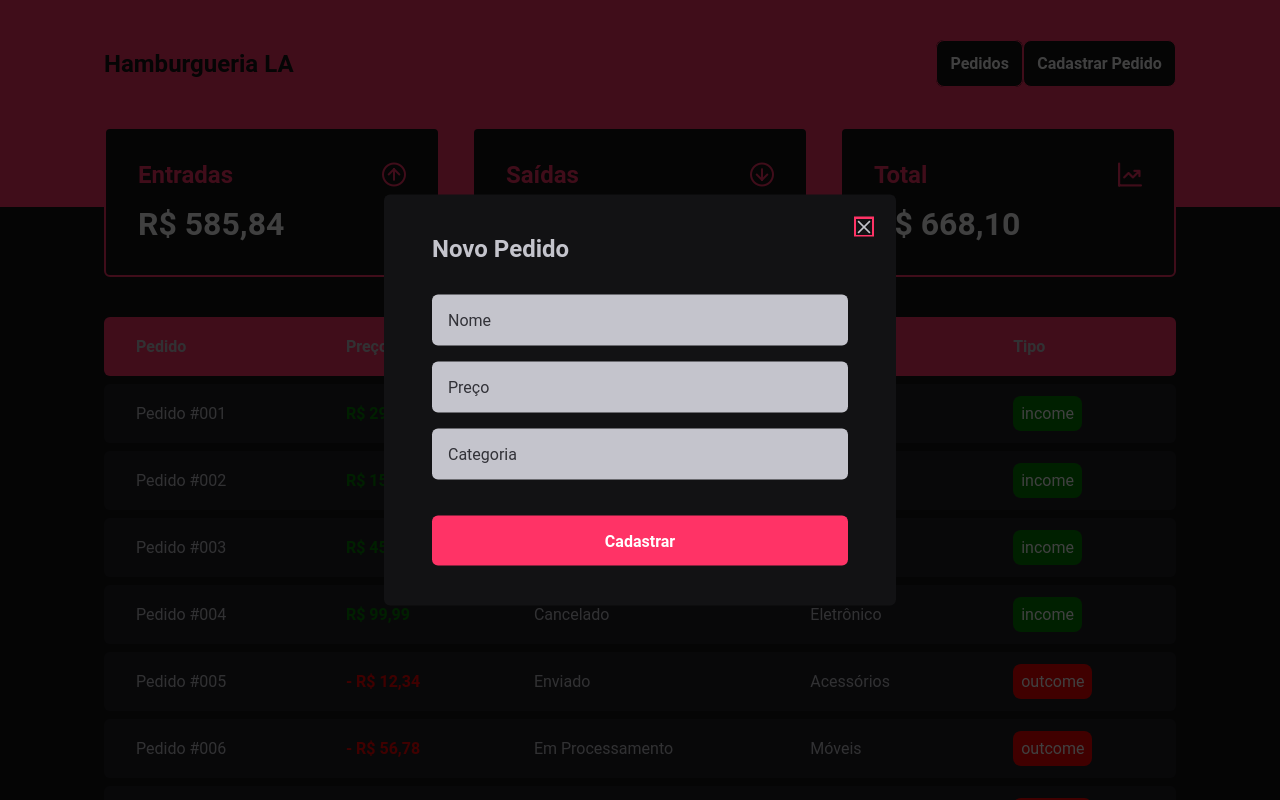
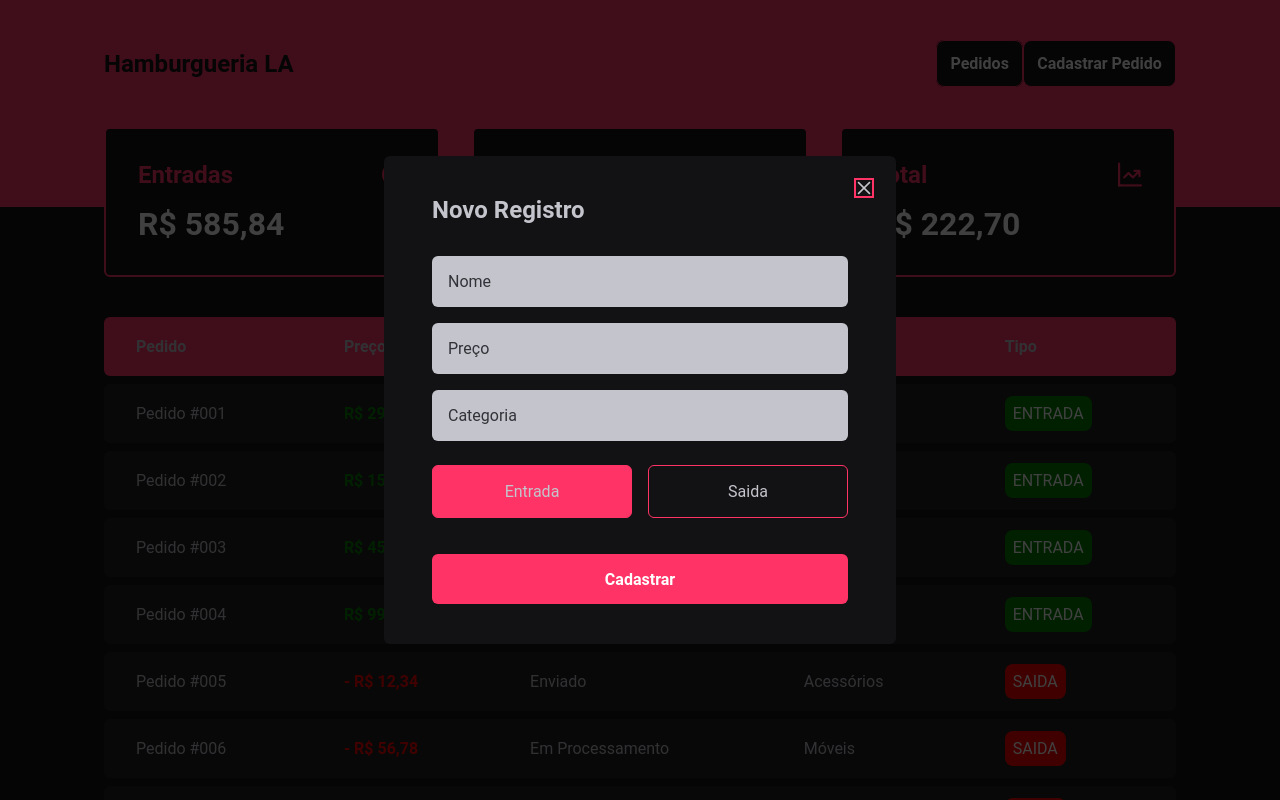
Before and after one commit to SvRafael/OrdersApp, a Vue app: page / in a window 1280 px wide. Both pictures are taken after a click on the button "Cadastrar Pedido". Shown: the top 800 px of the page. Built offline with nearby package versions, Linux system fonts and the light colour scheme; data requests are answered from the project's data file.

Commit message:
feat: css radio button

```diff
--- a/server.json
+++ b/server.json
@@ -1,24 +1,24 @@
 {
     "orders": [
-      { "order": "Pedido #001", "price": 29.99, "status": "Enviado", "category": "Eletrônico", "type": "income" },
-      { "order": "Pedido #002", "price": 15.49, "status": "Em Processamento", "category": "Roupas", "type": "income" },
-      { "order": "Pedido #003", "price": 45.00, "status": "Entregue", "category": "Livros", "type": "income" },
-      { "order": "Pedido #004", "price": 99.99, "status": "Cancelado", "category": "Eletrônico", "type": "income" },
-      { "order": "Pedido #005", "price": 12.34, "status": "Enviado", "category": "Acessórios", "type": "outcome" },
-      { "order": "Pedido #006", "price": 56.78, "status": "Em Processamento", "category": "Móveis", "type": "outcome" },
-      { "order": "Pedido #007", "price": 89.00, "status": "Entregue", "category": "Eletrônico", "type": "outcome" },
-      { "order": "Pedido #008", "price": 23.45, "status": "Enviado", "category": "Roupas", "type": "outcome" },
-      { "order": "Pedido #009", "price": 67.89, "status": "Em Processamento", "category": "Cosméticos", "type": "income" },
-      { "order": "Pedido #010", "price": 34.56, "status": "Entregue", "category": "Alimentos", "type": "income" },
-      { "order": "Pedido #011", "price": 29.99, "status": "Enviado", "category": "Eletrônico", "type": "income" },
-      { "order": "Pedido #012", "price": 15.49, "status": "Em Processamento", "category": "Roupas", "type": "income" },
-      { "order": "Pedido #013", "price": 45.00, "status": "Entregue", "category": "Livros", "type": "income" },
-      { "order": "Pedido #014", "price": 99.99, "status": "Cancelado", "category": "Eletrônico", "type": "income" },
-      { "order": "Pedido #005", "price": 12.34, "status": "Enviado", "category": "Acessórios", "type": "outcome" },
-      { "order": "Pedido #006", "price": 56.78, "status": "Em Processamento", "category": "Móveis", "type": "outcome" },
-      { "order": "Pedido #007", "price": 89.00, "status": "Entregue", "category": "Eletrônico", "type": "outcome" },
-      { "order": "Pedido #008", "price": 23.45, "status": "Enviado", "category": "Roupas", "type": "outcome" },
-      { "order": "Pedido #009", "price": 67.89, "status": "Em Processamento", "category": "Cosméticos", "type": "income" },
-      { "order": "Pedido #010", "price": 34.56, "status": "Entregue", "category": "Alimentos", "type": "income" }
+      { "order": "Pedido #001", "price": 29.99, "status": "Enviado", "category": "Eletrônico", "type": "ENTRADA" },
+      { "order": "Pedido #002", "price": 15.49, "status": "Em Processamento", "category": "Roupas", "type": "ENTRADA" },
+      { "order": "Pedido #003", "price": 45.00, "status": "Entregue", "category": "Livros", "type": "ENTRADA" },
+      { "order": "Pedido #004", "price": 99.99, "status": "Cancelado", "category": "Eletrônico", "type": "ENTRADA" },
+      { "order": "Pedido #005", "price": 12.34, "status": "Enviado", "category": "Acessórios", "type": "SAIDA" },
+      { "order": "Pedido #006", "price": 56.78, "status": "Em Processamento", "category": "Móveis", "type": "SAIDA" },
+      { "order": "Pedido #007", "price": 89.00, "status": "Entregue", "category": "Eletrônico", "type": "SAIDA" },
+      { "order": "Pedido #008", "price": 23.45, "status": "Enviado", "category": "Roupas", "type": "SAIDA" },
+      { "order": "Pedido #009", "price": 67.89, "status": "Em Processamento", "category": "Cosméticos", "type": "ENTRADA" },
+      { "order": "Pedido #010", "price": 34.56, "status": "Entregue", "category": "Alimentos", "type": "ENTRADA" },
+      { "order": "Pedido #011", "price": 29.99, "status": "Enviado", "category": "Eletrônico", "type": "ENTRADA" },
+      { "order": "Pedido #012", "price": 15.49, "status": "Em Processamento", "category": "Roupas", "type": "ENTRADA" },
+      { "order": "Pedido #013", "price": 45.00, "status": "Entregue", "category": "Livros", "type": "ENTRADA" },
+      { "order": "Pedido #014", "price": 99.99, "status": "Cancelado", "category": "Eletrônico", "type": "ENTRADA" },
+      { "order": "Pedido #005", "price": 12.34, "status": "Enviado", "category": "Acessórios", "type": "SAIDA" },
+      { "order": "Pedido #006", "price": 56.78, "status": "Em Processamento", "category": "Móveis", "type": "SAIDA" },
+      { "order": "Pedido #007", "price": 89.00, "status": "Entregue", "category": "Eletrônico", "type": "SAIDA" },
+      { "order": "Pedido #008", "price": 23.45, "status": "Enviado", "category": "Roupas", "type": "SAIDA" },
+      { "order": "Pedido #009", "price": 67.89, "status": "Em Processamento", "category": "Cosméticos", "type": "ENTRADA" },
+      { "order": "Pedido #010", "price": 34.56, "status": "Entregue", "category": "Alimentos", "type": "ENTRADA" }
     ]
   }
--- a/src/components/Dialog.module.css
+++ b/src/components/Dialog.module.css
@@ -84,3 +84,40 @@
     clip: rect(0, 0, 0, 0); /* Oculta o elemento visualmente */
     border: 0; /* Remove qualquer borda que possa ser visível */
 }
+
+/* reset */
+button {
+  all: unset;
+}
+
+
+.RadioGroupItemNotCheck {
+    padding: 1rem;
+    display: flex;
+    align-items: center;
+    justify-content: center;
+    gap: 0.5rem;
+    border-radius: 6px;
+    cursor: pointer;
+    border: 1px solid var(--pink-300);
+    background: var(--gray-900);
+}
+
+.RadioGroupItemCheck {
+    padding: 1rem;
+    display: flex;
+    align-items: center;
+    justify-content: center;
+    gap: 0.5rem;
+    border-radius: 6px;
+    cursor: pointer;
+    border: 1px solid var(--pink-300);
+    background: var(--pink-300);
+}
+
+.RadioGroupRoot {
+    display: grid;
+    grid-template-columns: repeat(2, 1fr);
+    gap: 1rem;
+    margin-top: 0.5rem;
+}
--- a/src/components/Dialog.vue
+++ b/src/components/Dialog.vue
@@ -7,12 +7,14 @@ import {
   DialogOverlay,
   DialogPortal,
   DialogTitle,
+  RadioGroupItem,
+  RadioGroupRoot
 } from 'radix-vue'
 
 let order = ref<string>('');
 let price = ref<Number|string>('');
 let category = ref<string>('');
-let type = ref<string>('');
+let type = ref<string>('ENTRADA');
 </script>
 
 <template>
@@ -21,13 +23,16 @@ let type = ref<string>('');
             <DialogOverlay :class="style.DialogOverlay"/>
             <DialogContent :class="style.DialogContent">
                 <DialogTitle>
-                Novo Pedido
+                    Novo Registro
                 </DialogTitle>
                 <DialogClose :class="style.DialogClose">
                     <span class="pi pi-times" />
                 </DialogClose>
                 <form  v-on:submit=>
-                <label for="order" :class="style.sr_only"/>
+                    <label
+                        :class="style.sr_only"
+                        for="order"
+                    />
                     <input
                         id="order"
                         v-model="order"
@@ -35,7 +40,10 @@ let type = ref<string>('');
                         placeholder="Nome"
                         required
                     />
-                <label for="price" :class="style.sr_only"/>
+                    <label
+                        :class="style.sr_only"
+                        for="price"
+                    />
                     <input
                         id="price"
                         v-model="price"
@@ -43,7 +51,10 @@ let type = ref<string>('');
                         placeholder="Preço"
                         required
                     />
-                <label for="category" :class="style.sr_only"/>
+                    <label
+                        :class="style.sr_only"
+                        for="category"
+                    />
                     <input
                         id="category"
                         v-model="category"
@@ -51,7 +62,27 @@ let type = ref<string>('');
                         placeholder="Categoria"
                         required
                     />
-
+                    <RadioGroupRoot
+                        v-model="type"
+                        :class="style.RadioGroupRoot"
+                        default-value="ENTRADA"
+                        aria-label="View density"
+                    >
+                        <RadioGroupItem
+                            :class="type == 'ENTRADA' ? style.RadioGroupItemCheck : style.RadioGroupItemNotCheck"
+                            id="radioIncome"
+                            value="ENTRADA"
+                        >
+                            Entrada
+                        </RadioGroupItem>
+                        <RadioGroupItem
+                            :class="type == 'SAIDA' ? style.RadioGroupItemCheck : style.RadioGroupItemNotCheck"
+                            id="radioOutcome"
+                            value="SAIDA"
+                        >
+                            Saida
+                        </RadioGroupItem>
+                    </RadioGroupRoot>
                     <button type="submit">
                         Cadastrar
                     </button>
--- a/src/components/Orders.vue
+++ b/src/components/Orders.vue
@@ -35,11 +35,11 @@ onMounted(async () => {
       >
         <tr>
           <td>{{ order.order }}</td>
-          <td :class="order.type == 'outcome' ? style.outcome : style.income">{{(order.type === 'outcome' ? '- ' : '') + priceFormatter.format(order.price) }}</td>
+          <td :class="order.type == 'SAIDA' ? style.outcome : style.income">{{(order.type === 'SAIDA' ? '- ' : '') + priceFormatter.format(order.price) }}</td>
           <td>{{ order.status }}</td>
           <td>{{ order.category }}</td>
           <td>
-            <span :class="order.type == 'outcome' ? style.outcomeTag : style.incomeTag">
+            <span :class="order.type == 'SAIDA' ? style.outcomeTag : style.incomeTag">
               {{ order.type }}
             </span>
           </td>
--- a/src/composables/useSummary.ts
+++ b/src/composables/useSummary.ts
@@ -2,19 +2,19 @@ import { useOrderStore } from '../store/ordersStore';
 
 export function useSummary(){
     const orderStore = useOrderStore();
-    const summary = {
-        income: 0,
-        outcome: 0,
-        total: 0,
-    }
     const getSummaryData = function(){
+        const summary = {
+            income: 0,
+            outcome: 0,
+            total: 0,
+        }
         orderStore.getOrders.forEach(order => {
-            if(order.type === 'income'){
+            if(order.type === 'ENTRADA'){
+                summary.income += order.price;
                 summary.total += order.price;
-                summary.income += order.price;
               }else{
+                summary.outcome += order.price;
                 summary.total -= order.price;
-                summary.outcome += order.price;
               }
         });
         return summary;
```
Lines whose indentation alone changed are shown as unchanged.
